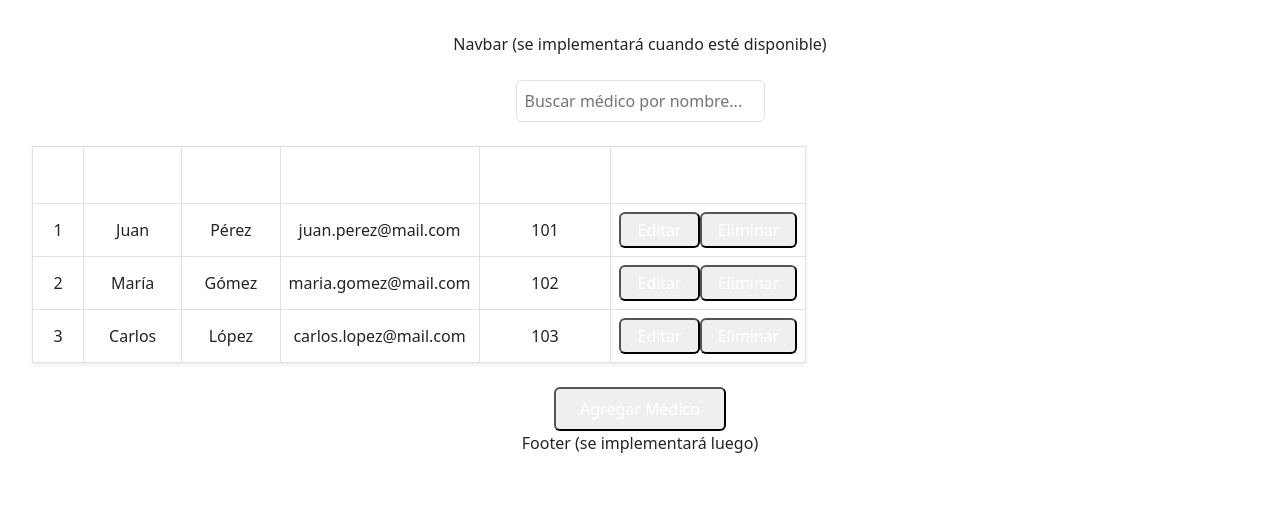
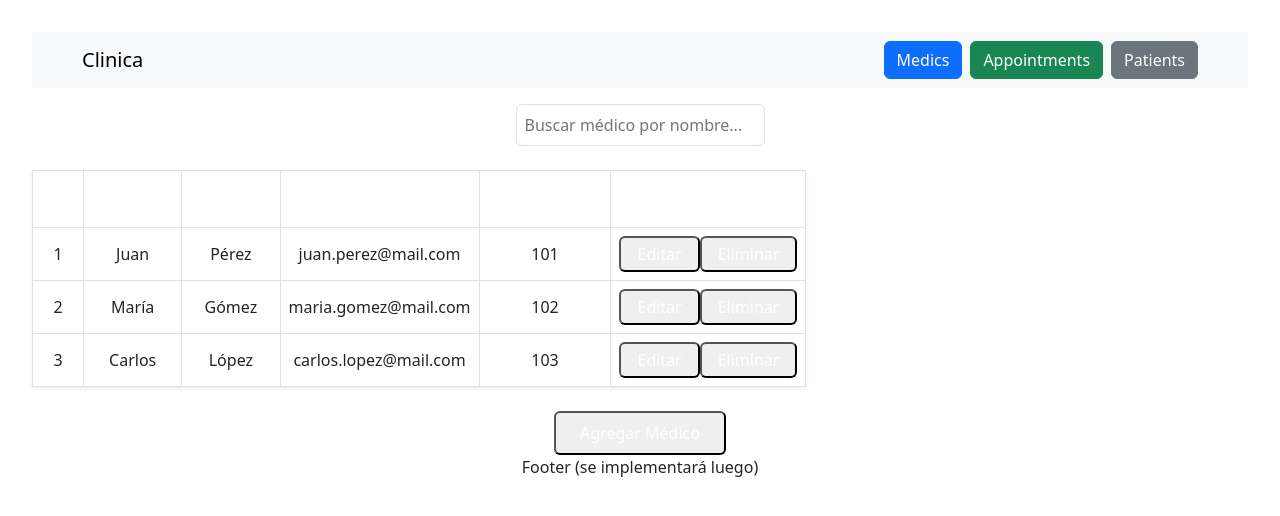
Before and after one commit to FrancoJulianRossi/Metodologia-de-Sistemas-2, a React (Vite) app in the folder Frontend/: page / in a window 1280 px wide. Shown: the top 516 px of the page. Built offline with nearby package versions, Linux system fonts and the light colour scheme.

Commit message:
Implementacion de la navbar

```diff
--- a/Frontend/src/App.tsx
+++ b/Frontend/src/App.tsx
@@ -2,7 +2,7 @@ import { useState } from 'react'
 import reactLogo from './assets/react.svg'
 import viteLogo from '/vite.svg'
 import './App.css'
-import MedicPage from './pages/medicPage'
+import MedicPage from './pages/MedicPage'
 
 function App() {
   return <MedicPage />
--- a/Frontend/src/pages/MedicPage.tsx
+++ b/Frontend/src/pages/MedicPage.tsx
@@ -1,7 +1,7 @@
 // src/pages/medicPage.tsx
 import { useEffect, useState } from "react";
 import { useNavigate } from "react-router-dom";
-
+import NavBar from "../components/layouts/navBar";
 // Datos mock
 const MOCK_MEDICS = [
     { id: 1, name: "Juan", lastname: "Pérez", email: "juan.perez@mail.com", id_specialty: 101 },
@@ -25,9 +25,7 @@ export default function MedicPage() {
 
     return (
         <main className="p-6 w-full max-w-5xl mx-auto">
-            <div className="h-16 mb-4 bg-gray-100 flex items-center justify-center text-gray-500 text-sm rounded">
-                Navbar (se implementará cuando esté disponible)
-            </div>
+            <NavBar />
 
             <input
                 type="text"
```
